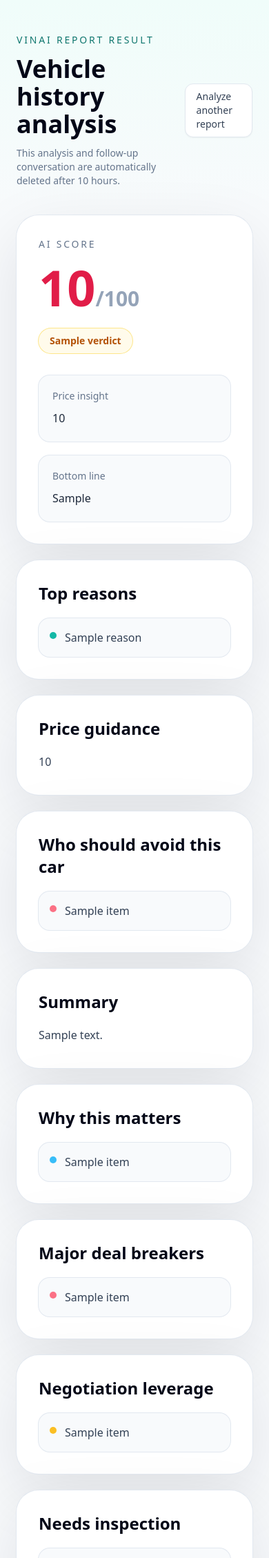
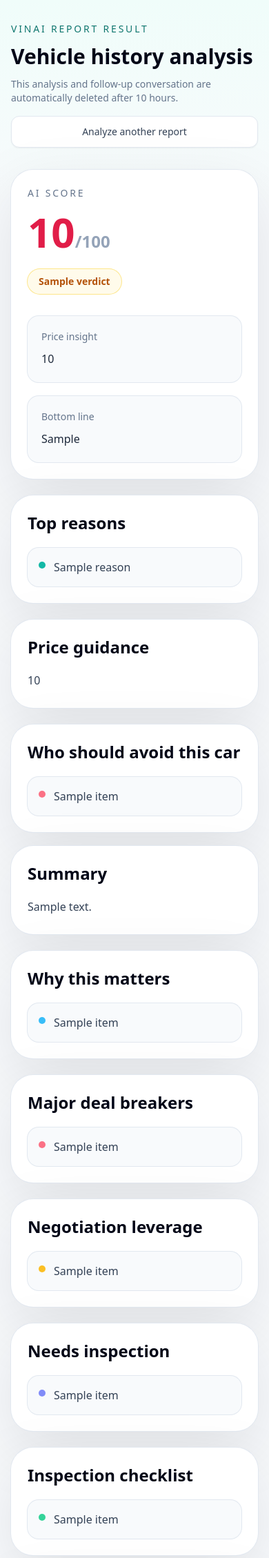
Before and after one commit to pristinetap-bot/VinAI, a Flask app: template templates/result.html in a window 390 px wide. Shown: the top 2258 px of the page at 69% size. Run offline with Flask 3, Linux system fonts and the light colour scheme; the template is opened without the code that fills it: most values are stand-ins (such as "Sample title", 1, 10 or a date in 2020); some libraries are stand-ins or nearby versions.

Commit message:
Improve mobile layout and add usage counter

```diff
--- a/templates/result.html
+++ b/templates/result.html
@@ -19,22 +19,22 @@
   </head>
   <body class="min-h-screen bg-slate-50 text-slate-900">
     <div class="absolute inset-x-0 top-0 -z-10 h-80 bg-gradient-to-b from-teal-50 to-transparent"></div>
-    <main class="mx-auto max-w-5xl px-6 py-12">
-      <div class="mb-10 flex items-center justify-between gap-4">
+    <main class="mx-auto max-w-5xl px-4 py-8 sm:px-6 sm:py-12">
+      <div class="mb-8 flex flex-col gap-4 sm:mb-10 sm:flex-row sm:items-center sm:justify-between">
         <div>
           <p class="text-sm uppercase tracking-[0.2em] text-teal-700">VinAI report result</p>
-          <h1 class="mt-3 text-4xl font-semibold text-slate-950">Vehicle history analysis</h1>
+          <h1 class="mt-3 text-3xl font-semibold text-slate-950 sm:text-4xl">Vehicle history analysis</h1>
           <p class="mt-3 text-sm text-slate-500">
             This analysis and follow-up conversation are automatically deleted after {{ retention_hours }} hours.
           </p>
         </div>
-        <a href="/" class="rounded-xl border border-slate-200 bg-white px-4 py-2 text-sm text-slate-700 shadow-sm transition hover:border-teal-300 hover:text-slate-950">
+        <a href="/" class="inline-flex items-center justify-center rounded-xl border border-slate-200 bg-white px-4 py-3 text-sm text-slate-700 shadow-sm transition hover:border-teal-300 hover:text-slate-950">
           Analyze another report
         </a>
       </div>
 
       {% if expired %}
-      <section class="rounded-[2rem] bg-white p-12 text-center shadow-premium ring-1 ring-slate-200">
+      <section class="rounded-[2rem] bg-white p-8 text-center shadow-premium ring-1 ring-slate-200 sm:p-12">
         <h2 class="text-2xl font-semibold text-slate-950">This report has expired</h2>
         <p class="mt-4 text-slate-600">
           Uploaded reports, analysis results, and follow-up chat history are automatically deleted after {{ retention_hours }} hours.
@@ -47,7 +47,7 @@
         </a>
       </section>
       {% elif processing %}
-      <section class="rounded-[2rem] bg-white p-12 text-center shadow-premium ring-1 ring-slate-200">
+      <section class="rounded-[2rem] bg-white p-8 text-center shadow-premium ring-1 ring-slate-200 sm:p-12">
         <div class="mx-auto h-14 w-14 animate-spin rounded-full border-4 border-teal-100 border-t-teal-600"></div>
         <h2 class="mt-6 text-2xl font-semibold text-slate-950">Analyzing your report...</h2>
         <p class="mt-3 text-slate-600">
@@ -69,11 +69,11 @@
         'AVOID': 'bg-rose-50 text-rose-700 ring-rose-200'
       } %}
       {% set score_class = 'text-emerald-600' if result.score >= 80 else 'text-amber-500' if result.score >= 60 else 'text-rose-600' %}
-      <section class="grid gap-6 lg:grid-cols-[0.78fr_1.22fr]">
+      <section class="grid gap-5 lg:grid-cols-[0.78fr_1.22fr] lg:gap-6">
         <div class="space-y-6">
-          <div class="rounded-[2rem] bg-white p-8 shadow-premium ring-1 ring-slate-200">
+          <div class="rounded-[2rem] bg-white p-6 shadow-premium ring-1 ring-slate-200 sm:p-8">
           <p class="text-sm uppercase tracking-[0.2em] text-slate-500">AI score</p>
-          <div class="mt-4 text-7xl font-semibold {{ score_class }}">{{ result.score }}<span class="text-3xl text-slate-400">/100</span></div>
+          <div class="mt-4 text-6xl font-semibold {{ score_class }} sm:text-7xl">{{ result.score }}<span class="text-2xl text-slate-400 sm:text-3xl">/100</span></div>
           <div class="mt-6 inline-flex rounded-full px-4 py-2 text-sm font-semibold ring-1 {{ verdict_class.get(result.verdict, verdict_class['CAUTION']) }}">
             {{ result.verdict }}
           </div>
@@ -87,7 +87,7 @@
           </div>
           </div>
 
-          <div class="rounded-[2rem] bg-white p-8 shadow-premium ring-1 ring-slate-200">
+          <div class="rounded-[2rem] bg-white p-6 shadow-premium ring-1 ring-slate-200 sm:p-8">
             <h2 class="text-2xl font-semibold text-slate-950">Top reasons</h2>
             {% if result.top_reasons %}
             <ul class="mt-5 space-y-3">
@@ -103,12 +103,12 @@
             {% endif %}
           </div>
 
-          <div class="rounded-[2rem] bg-white p-8 shadow-premium ring-1 ring-slate-200">
+          <div class="rounded-[2rem] bg-white p-6 shadow-premium ring-1 ring-slate-200 sm:p-8">
             <h2 class="text-2xl font-semibold text-slate-950">Price guidance</h2>
             <p class="mt-4 leading-8 text-slate-700">{{ result.price_guidance or result.fair_price_assessment or "No price guidance available." }}</p>
           </div>
 
-          <div class="rounded-[2rem] bg-white p-8 shadow-premium ring-1 ring-slate-200">
+          <div class="rounded-[2rem] bg-white p-6 shadow-premium ring-1 ring-slate-200 sm:p-8">
             <h2 class="text-2xl font-semibold text-slate-950">Who should avoid this car</h2>
             {% if result.who_should_avoid %}
             <ul class="mt-5 space-y-3">
@@ -126,12 +126,12 @@
         </div>
 
         <div class="space-y-6">
-          <div class="rounded-[2rem] bg-white p-8 shadow-premium ring-1 ring-slate-200">
+          <div class="rounded-[2rem] bg-white p-6 shadow-premium ring-1 ring-slate-200 sm:p-8">
             <h2 class="text-2xl font-semibold text-slate-950">Summary</h2>
             <p class="mt-4 leading-8 text-slate-700">{{ result.summary }}</p>
           </div>
 
-          <div class="rounded-[2rem] bg-white p-8 shadow-premium ring-1 ring-slate-200">
+          <div class="rounded-[2rem] bg-white p-6 shadow-premium ring-1 ring-slate-200 sm:p-8">
             <h2 class="text-2xl font-semibold text-slate-950">Why this matters</h2>
             {% if result.why_it_matters %}
             <ul class="mt-5 space-y-3">
@@ -148,7 +148,7 @@
           </div>
 
           <div class="grid gap-6 lg:grid-cols-2">
-            <div class="rounded-[2rem] bg-white p-8 shadow-premium ring-1 ring-slate-200">
+            <div class="rounded-[2rem] bg-white p-6 shadow-premium ring-1 ring-slate-200 sm:p-8">
               <h2 class="text-2xl font-semibold text-slate-950">Major deal breakers</h2>
               {% if result.major_deal_breakers %}
               <ul class="mt-5 space-y-3">
@@ -164,7 +164,7 @@
               {% endif %}
             </div>
 
-            <div class="rounded-[2rem] bg-white p-8 shadow-premium ring-1 ring-slate-200">
+            <div class="rounded-[2rem] bg-white p-6 shadow-premium ring-1 ring-slate-200 sm:p-8">
               <h2 class="text-2xl font-semibold text-slate-950">Negotiation leverage</h2>
               {% if result.negotiation_leverage %}
               <ul class="mt-5 space-y-3">
@@ -182,7 +182,7 @@
           </div>
 
           <div class="grid gap-6 lg:grid-cols-2">
-            <div class="rounded-[2rem] bg-white p-8 shadow-premium ring-1 ring-slate-200">
+            <div class="rounded-[2rem] bg-white p-6 shadow-premium ring-1 ring-slate-200 sm:p-8">
               <h2 class="text-2xl font-semibold text-slate-950">Needs inspection</h2>
               {% if result.needs_inspection %}
               <ul class="mt-5 space-y-3">
@@ -198,7 +198,7 @@
               {% endif %}
             </div>
 
-            <div class="rounded-[2rem] bg-white p-8 shadow-premium ring-1 ring-slate-200">
+            <div class="rounded-[2rem] bg-white p-6 shadow-premium ring-1 ring-slate-200 sm:p-8">
               <h2 class="text-2xl font-semibold text-slate-950">Inspection checklist</h2>
               {% if result.inspection_checklist %}
               <ul class="mt-5 space-y-3">
@@ -216,7 +216,7 @@
           </div>
 
           <div class="grid gap-6 lg:grid-cols-2">
-            <div class="rounded-[2rem] bg-white p-8 shadow-premium ring-1 ring-slate-200">
+            <div class="rounded-[2rem] bg-white p-6 shadow-premium ring-1 ring-slate-200 sm:p-8">
               <h2 class="text-2xl font-semibold text-slate-950">Ask the dealer</h2>
               {% if result.dealer_questions %}
               <ul class="mt-5 space-y-3">
@@ -232,7 +232,7 @@
               {% endif %}
             </div>
 
-            <div class="rounded-[2rem] bg-white p-8 shadow-premium ring-1 ring-slate-200">
+            <div class="rounded-[2rem] bg-white p-6 shadow-premium ring-1 ring-slate-200 sm:p-8">
               <h2 class="text-2xl font-semibold text-slate-950">Mechanic focus</h2>
               {% if result.mechanic_focus %}
               <ul class="mt-5 space-y-3">
@@ -249,7 +249,7 @@
             </div>
           </div>
 
-          <div class="rounded-[2rem] bg-white p-8 shadow-premium ring-1 ring-slate-200">
+          <div class="rounded-[2rem] bg-white p-6 shadow-premium ring-1 ring-slate-200 sm:p-8">
             <h2 class="text-2xl font-semibold text-slate-950">Key risks</h2>
             {% if result.risks %}
             <ul class="mt-5 space-y-3">
@@ -270,7 +270,7 @@
             <p class="mt-4 leading-8 text-slate-700">{{ result.confidence_note or "This analysis is based on report history and should be paired with an independent inspection." }}</p>
           </div>
 
-          <div class="rounded-[2rem] bg-white p-8 shadow-premium ring-1 ring-slate-200">
+          <div class="rounded-[2rem] bg-white p-6 shadow-premium ring-1 ring-slate-200 sm:p-8">
             <div class="flex items-center justify-between gap-4">
               <div>
                 <h2 class="text-2xl font-semibold text-slate-950">Ask follow-up questions</h2>
@@ -309,12 +309,12 @@
                 placeholder="Ask something like: Should I buy this if the dealer offers a 15% discount?"
                 {% if (result.chat_history|default([])|length) >= 3 %}disabled{% endif %}
               ></textarea>
-              <div class="flex items-center justify-between gap-4">
+              <div class="flex flex-col items-start gap-3 sm:flex-row sm:items-center sm:justify-between">
                 <p id="chat-status" class="text-sm text-slate-500"></p>
                 <button
                   id="chat-submit"
                   type="submit"
-                  class="rounded-2xl bg-slate-900 px-5 py-3 text-sm font-semibold text-white transition hover:bg-slate-800 disabled:cursor-not-allowed disabled:bg-slate-300"
+                  class="w-full rounded-2xl bg-slate-900 px-5 py-3 text-sm font-semibold text-white transition hover:bg-slate-800 disabled:cursor-not-allowed disabled:bg-slate-300 sm:w-auto"
                   {% if (result.chat_history|default([])|length) >= 3 %}disabled{% endif %}
                 >
                   Ask question
```
Also changed, not shown: app/routes.py (+42 -1 lines), templates/index.html (+17 -12 lines).
